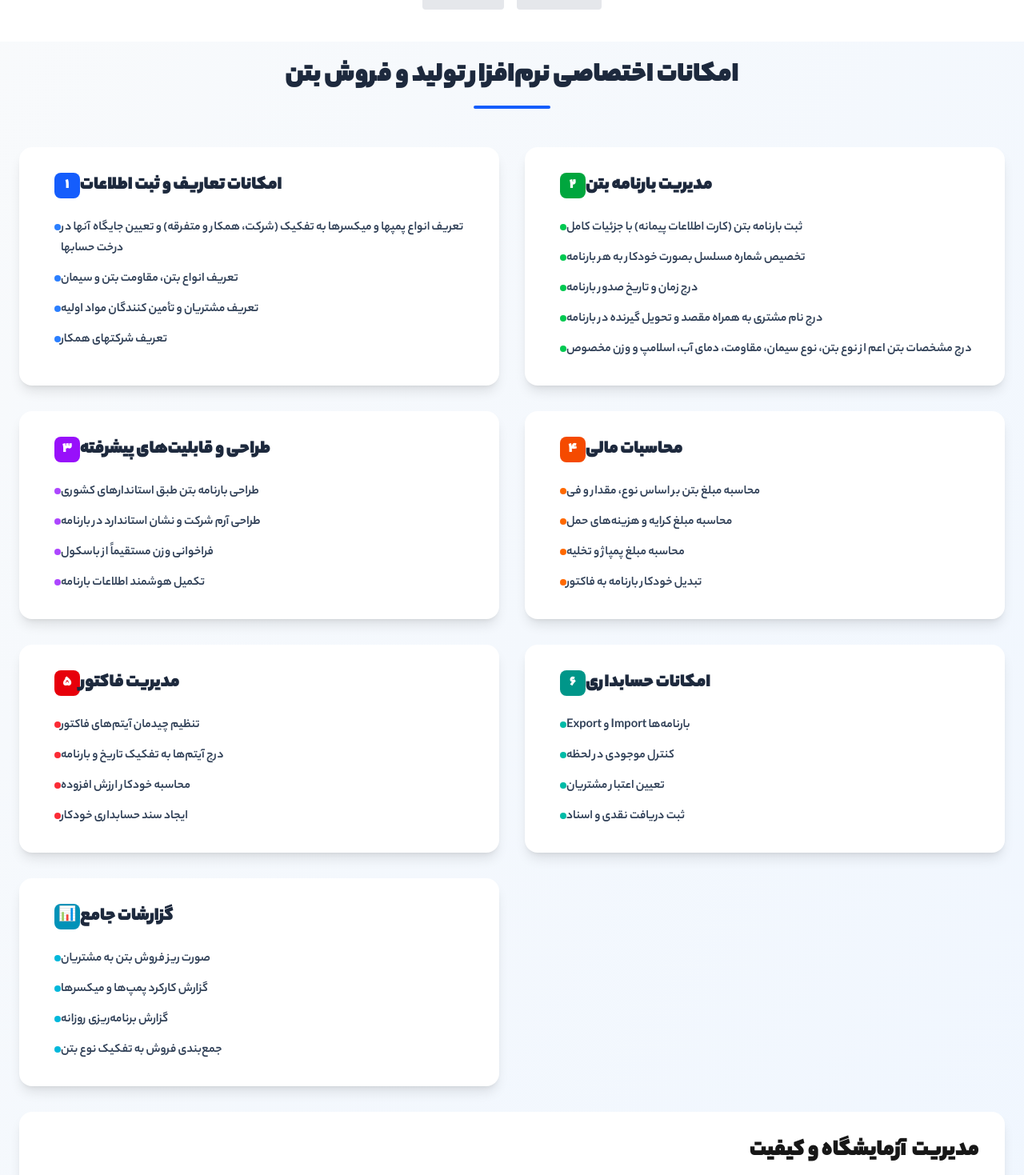
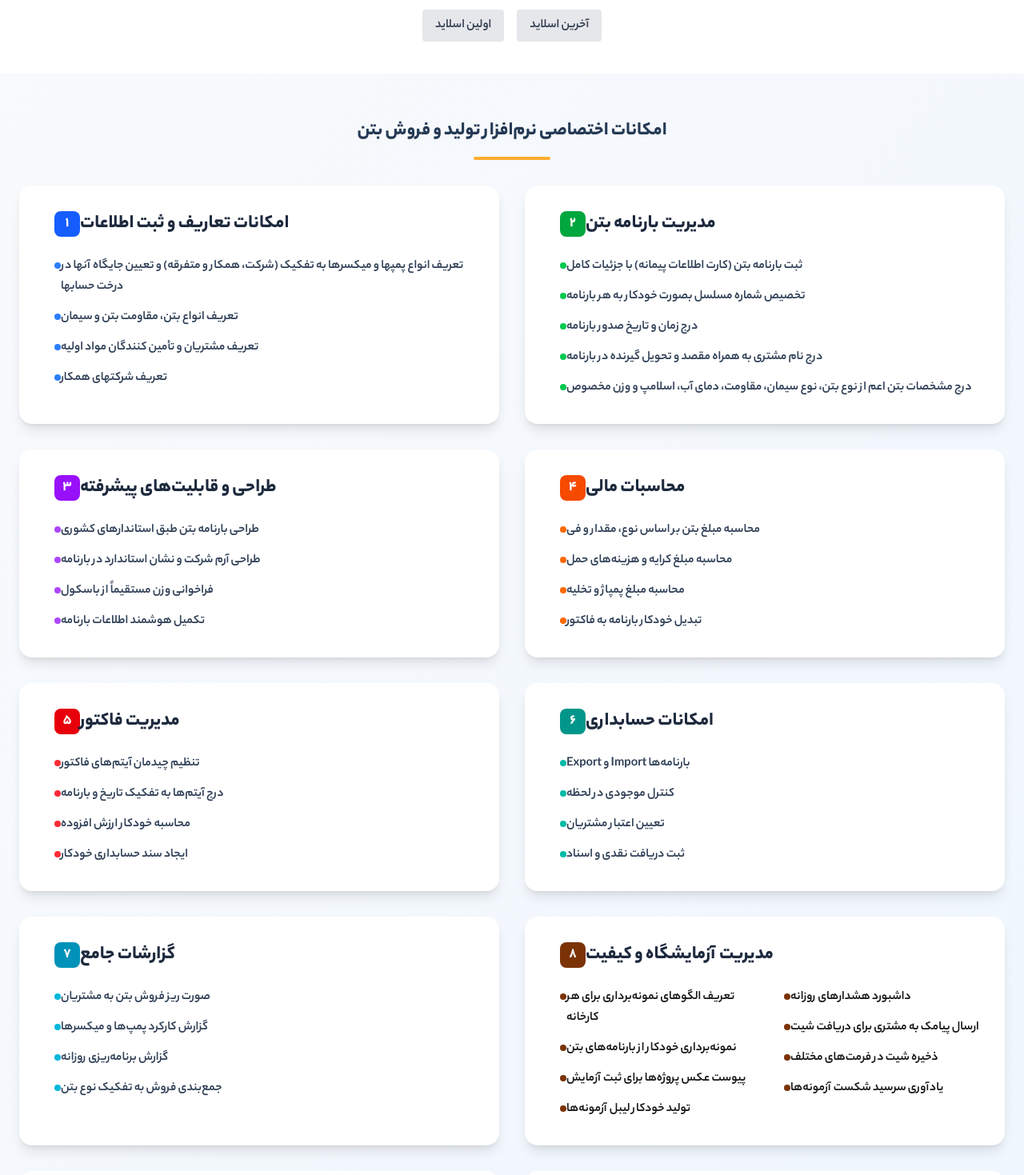
Before and after one commit to BitaBazrgari68/restaurant, a Next.js app: page /ConcretAsphalt in a window 1280 px wide. Shown: the part 1081-2550 px from the top of the page at 80% size. Built offline with nearby package versions, Linux system fonts and the light colour scheme.

Commit message:
update10

```diff
--- a/src/components/About.js
+++ b/src/components/About.js
@@ -3,18 +3,18 @@ export default function About() {
     return (
         <div className="min-h-screen bg-gradient-to-br from-slate-50 to-blue-50 p-6">
             <div className="max-w-7xl mx-auto">
-                <div className="text-center mb-12">
-                    <h1 className="text-4xl font-bold text-slate-800 mb-4">
+                <div className="my-8 flex flex-col items-center justify-center">
+                    <h1 className="text-2xl font-semibold text-[#243954] mb-4">
                         امکانات اختصاصی نرم‌افزار تولید و فروش بتن
                     </h1>
-                    <div className="w-24 h-1 bg-blue-600 mx-auto rounded-full"></div>
+                    <div className="w-24 h-1 bg-[#FFAC30] rounded-full"></div>
                 </div>
 
                 <div className="grid lg:grid-cols-2 gap-8">
                     {/* ستون اول - امکانات اصلی */}
                     <div className="bg-white rounded-2xl shadow-lg p-8 hover:shadow-xl transition-shadow duration-300">
-                        <h2 className="text-2xl font-bold text-slate-800 mb-6 flex items-center">
-                            <div className="w-8 h-8 bg-blue-600 rounded-lg flex items-center justify-center text-white text-lg font-bold ml-3">
+                        <h2 className="text-2xl font-semibold text-slate-800 mb-6 flex items-center">
+                            <div className="w-8 h-8 bg-blue-600 rounded-lg flex items-center justify-center text-white text-lg font-semibold ml-3">
                                 ۱
                             </div>
                             امکانات تعاریف و ثبت اطلاعات
@@ -41,8 +41,8 @@ export default function About() {
 
                     {/* ستون دوم - مدیریت بارنامه */}
                     <div className="bg-white rounded-2xl shadow-lg p-8 hover:shadow-xl transition-shadow duration-300">
-                        <h2 className="text-2xl font-bold text-slate-800 mb-6 flex items-center">
-                            <div className="w-8 h-8 bg-green-600 rounded-lg flex items-center justify-center text-white text-lg font-bold ml-3">
+                        <h2 className="text-2xl font-semibold text-slate-800 mb-6 flex items-center">
+                            <div className="w-8 h-8 bg-green-600 rounded-lg flex items-center justify-center text-white text-lg font-semibold ml-3">
                                 ۲
                             </div>
                             مدیریت بارنامه بتن
@@ -73,8 +73,8 @@ export default function About() {
 
                     {/* طراحی و قابلیت‌های پیشرفته */}
                     <div className="bg-white rounded-2xl shadow-lg p-8 hover:shadow-xl transition-shadow duration-300">
-                        <h2 className="text-2xl font-bold text-slate-800 mb-6 flex items-center">
-                            <div className="w-8 h-8 bg-purple-600 rounded-lg flex items-center justify-center text-white text-lg font-bold ml-3">
+                        <h2 className="text-2xl font-semibold text-slate-800 mb-6 flex items-center">
+                            <div className="w-8 h-8 bg-purple-600 rounded-lg flex items-center justify-center text-white text-lg font-semibold ml-3">
                                 ۳
                             </div>
                             طراحی و قابلیت‌های پیشرفته
@@ -101,8 +101,8 @@ export default function About() {
 
                     {/* محاسبات مالی */}
                     <div className="bg-white rounded-2xl shadow-lg p-8 hover:shadow-xl transition-shadow duration-300">
-                        <h2 className="text-2xl font-bold text-slate-800 mb-6 flex items-center">
-                            <div className="w-8 h-8 bg-orange-600 rounded-lg flex items-center justify-center text-white text-lg font-bold ml-3">
+                        <h2 className="text-2xl font-semibold text-slate-800 mb-6 flex items-center">
+                            <div className="w-8 h-8 bg-orange-600 rounded-lg flex items-center justify-center text-white text-lg font-semibold ml-3">
                                 ۴
                             </div>
                             محاسبات مالی
@@ -129,8 +129,8 @@ export default function About() {
 
                     {/* فاکتورسازی */}
                     <div className="bg-white rounded-2xl shadow-lg p-8 hover:shadow-xl transition-shadow duration-300">
-                        <h2 className="text-2xl font-bold text-slate-800 mb-6 flex items-center">
-                            <div className="w-8 h-8 bg-red-600 rounded-lg flex items-center justify-center text-white text-lg font-bold ml-3">
+                        <h2 className="text-2xl font-semibold text-slate-800 mb-6 flex items-center">
+                            <div className="w-8 h-8 bg-red-600 rounded-lg flex items-center justify-center text-white text-lg font-semibold ml-3">
                                 ۵
                             </div>
                             مدیریت فاکتور
@@ -157,8 +157,8 @@ export default function About() {
 
                     {/* امکانات حسابداری */}
                     <div className="bg-white rounded-2xl shadow-lg p-8 hover:shadow-xl transition-shadow duration-300">
-                        <h2 className="text-2xl font-bold text-slate-800 mb-6 flex items-center">
-                            <div className="w-8 h-8 bg-teal-600 rounded-lg flex items-center justify-center text-white text-lg font-bold ml-3">
+                        <h2 className="text-2xl font-semibold text-slate-800 mb-6 flex items-center">
+                            <div className="w-8 h-8 bg-teal-600 rounded-lg flex items-center justify-center text-white text-lg font-semibold ml-3">
                                 ۶
                             </div>
                             امکانات حسابداری
@@ -185,9 +185,9 @@ export default function About() {
 
                     {/* گزارشات */}
                     <div className="bg-white rounded-2xl shadow-lg p-8 hover:shadow-xl transition-shadow duration-300">
-                        <h2 className="text-2xl font-bold text-slate-800 mb-6 flex items-center">
-                            <div className="w-8 h-8 bg-cyan-600 rounded-lg flex items-center justify-center text-white text-lg font-bold ml-3">
-                                📊
+                        <h2 className="text-2xl font-semibold text-slate-800 mb-6 flex items-center">
+                            <div className="w-8 h-8 bg-cyan-600 rounded-lg flex items-center justify-center text-white text-lg font-semibold ml-3">
+                                ۷
                             </div>
                             گزارشات جامع
                         </h2>
@@ -212,42 +212,47 @@ export default function About() {
                     </div>
 
                     {/* آزمایشگاه */}
-                    <div className="lg:col-span-2 bg-white rounded-2xl shadow-lg p-8 ">
-                        <h2 className="text-3xl font-bold mb-6 text-right">مدیریت آزمایشگاه و کیفیت</h2>
+                    <div className="bg-white rounded-2xl shadow-lg p-8 hover:shadow-xl transition-shadow duration-300 ">
+                        <h2 className="text-2xl font-semibold text-slate-800 mb-6 flex items-center">
+                            <div className="w-8 h-8 bg-amber-900 rounded-lg flex items-center justify-center text-white text-lg font-semibold ml-3">
+                                ۸
+                            </div>
+                            مدیریت آزمایشگاه و کیفیت
+                        </h2>
                         <div className="grid md:grid-cols-2 gap-6">
                             <ul className="space-y-3">
                                 <li className="flex items-start">
-                                    <div className="w-2 h-2 bg-white rounded-full mt-2 ml-3 flex-shrink-0"></div>
+                                    <div className="w-2 h-2 bg-amber-900 rounded-full mt-2 ml-3 flex-shrink-0"></div>
                                     <span className="leading-relaxed">تعریف الگوهای نمونه‌برداری برای هر کارخانه</span>
                                 </li>
                                 <li className="flex items-start">
-                                    <div className="w-2 h-2 bg-white rounded-full mt-2 ml-3 flex-shrink-0"></div>
+                                    <div className="w-2 h-2 bg-amber-900 rounded-full mt-2 ml-3 flex-shrink-0"></div>
                                     <span className="leading-relaxed">نمونه‌برداری خودکار از بارنامه‌های بتن</span>
                                 </li>
                                 <li className="flex items-start">
-                                    <div className="w-2 h-2 bg-white rounded-full mt-2 ml-3 flex-shrink-0"></div>
+                                    <div className="w-2 h-2 bg-amber-900 rounded-full mt-2 ml-3 flex-shrink-0"></div>
                                     <span className="leading-relaxed">پیوست عکس پروژه‌ها برای ثبت آزمایش</span>
                                 </li>
                                 <li className="flex items-start">
-                                    <div className="w-2 h-2 bg-white rounded-full mt-2 ml-3 flex-shrink-0"></div>
+                                    <div className="w-2 h-2 bg-amber-900 rounded-full mt-2 ml-3 flex-shrink-0"></div>
                                     <span className="leading-relaxed">تولید خودکار لیبل آزمونه‌ها</span>
                                 </li>
                             </ul>
                             <ul className="space-y-3">
                                 <li className="flex items-start">
-                                    <div className="w-2 h-2 bg-white rounded-full mt-2 ml-3 flex-shrink-0"></div>
+                                    <div className="w-2 h-2 bg-amber-900 rounded-full mt-2 ml-3 flex-shrink-0"></div>
                                     <span className="leading-relaxed">داشبورد هشدارهای روزانه</span>
                                 </li>
                                 <li className="flex items-start">
-                                    <div className="w-2 h-2 bg-white rounded-full mt-2 ml-3 flex-shrink-0"></div>
+                                    <div className="w-2 h-2 bg-amber-900 rounded-full mt-2 ml-3 flex-shrink-0"></div>
                                     <span className="leading-relaxed">ارسال پیامک به مشتری برای دریافت شیت</span>
                                 </li>
                                 <li className="flex items-start">
-                                    <div className="w-2 h-2 bg-white rounded-full mt-2 ml-3 flex-shrink-0"></div>
+                                    <div className="w-2 h-2 bg-amber-900 rounded-full mt-2 ml-3 flex-shrink-0"></div>
                                     <span className="leading-relaxed">ذخیره شیت در فرمت‌های مختلف</span>
                                 </li>
                                 <li className="flex items-start">
-                                    <div className="w-2 h-2 bg-white rounded-full mt-2 ml-3 flex-shrink-0"></div>
+                                    <div className="w-2 h-2 bg-amber-900 rounded-full mt-2 ml-3 flex-shrink-0"></div>
                                     <span className="leading-relaxed">یادآوری سرسید شکست آزمونه‌ها</span>
                                 </li>
                             </ul>
@@ -256,9 +261,9 @@ export default function About() {
 
                     {/* سیستم پیام‌رسان */}
                     <div className="bg-white rounded-2xl shadow-lg p-8 hover:shadow-xl transition-shadow duration-300">
-                        <h2 className="text-2xl font-bold text-slate-800 mb-6 flex items-center">
-                            <div className="w-8 h-8 bg-yellow-600 rounded-lg flex items-center justify-center text-white text-lg font-bold ml-3">
-                                📱
+                        <h2 className="text-2xl font-semibold text-slate-800 mb-6 flex items-center">
+                            <div className="w-8 h-8 bg-yellow-600 rounded-lg flex items-center justify-center text-white text-lg font-semibold ml-3">
+                                ۹
                             </div>
                             سیستم پیام‌رسان SMS
                         </h2>
@@ -288,9 +293,9 @@ export default function About() {
 
                     {/* سیستم پلاک‌خوان */}
                     <div className="bg-white rounded-2xl shadow-lg p-8 hover:shadow-xl transition-shadow duration-300">
-                        <h2 className="text-2xl font-bold text-slate-800 mb-6 flex items-center">
-                            <div className="w-8 h-8 bg-emerald-600 rounded-lg flex items-center justify-center text-white text-lg font-bold ml-3">
-                                🚛
+                        <h2 className="text-2xl font-semibold text-slate-800 mb-6 flex items-center">
+                            <div className="w-8 h-8 bg-emerald-600 rounded-lg flex items-center justify-center text-white text-lg font-semibold ml-3">
+                                ۱۰
                             </div>
                             سیستم پلاک‌خوان هوشمند
                         </h2>
--- a/src/components/PowerPointSlider.js
+++ b/src/components/PowerPointSlider.js
@@ -53,7 +53,7 @@ export default function PowerPointSlider() {
   return (
     <div className="max-w-6xl mx-auto p-6 bg-white pb-10">
       {/* هدر */}
-      <div className="mb-6">
+      <div className="my-8 flex flex-col items-center justify-center">
         <h3 className="text-2xl font-semibold text-[#243954] mb-2">
           معرفی نرم افزار
         </h3>
--- a/src/components/template/ConcretAsphalt.js
+++ b/src/components/template/ConcretAsphalt.js
@@ -70,11 +70,11 @@ const ConcretAsphalt = () => {
             <div className='pb-5'>
                 <div className="container mx-auto px-6 pb-20">
                     {/* Header */}
-                    <div className="mb-6">
+                    <div className="my-8 flex flex-col items-center justify-center">
                         <h3 className="text-2xl font-semibold text-[#243954] mb-2">
                             سایر نرم‌افزارها
                         </h3>
-                        <div className="w-12 h-1 bg-[#FFAC30] rounded-full"></div>
+                        <div className="w-12 h-1 bg-[#FFAC30] rounded-full "></div>
                     </div>
 
                     {/* Software List */}
```
